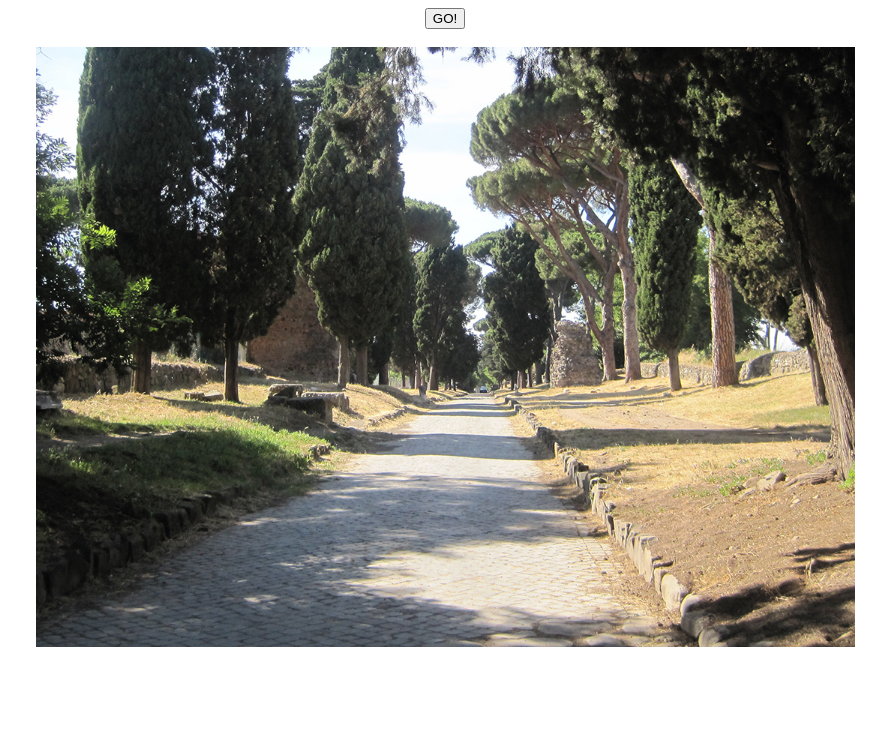
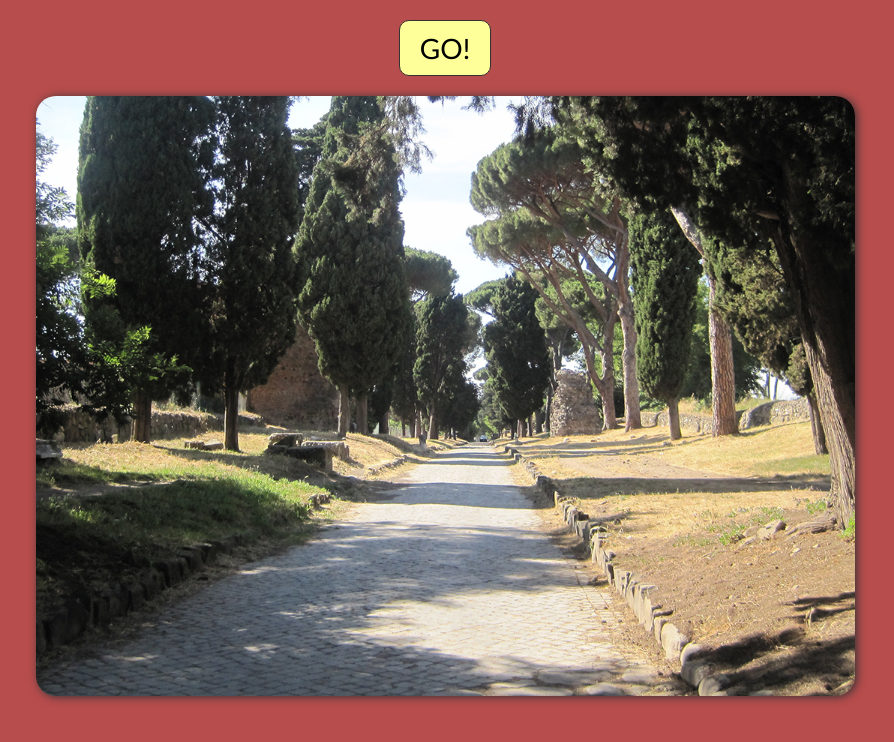
Before and after one commit to magistrula/artes-docendi, a website: page app/index.html in a window 1280 px wide. Shown: the whole page, without its empty margins (195-1089 px from the left). Drawn offline with Linux system fonts and the light colour scheme.

Commit message:
Add css styling to button chooser page

```diff
--- /dev/null
+++ b/app/css/style.css
@@ -0,0 +1,36 @@
+body {
+  background-color: #B84D4D;
+}
+
+button {
+  border-radius: 10px;
+  border: 1px solid #333;
+  background-color: #FFFF99;
+  font-family: "Trebuchet MS", Helvetica, sans-serif;
+}
+
+button:active {
+  background-color: #FFCC99;
+}
+
+button:focus {
+  outline: none;
+}
+
+.large-button {
+  font-size: 28px;
+  padding: 10px 20px;
+}
+
+.set-image-button {
+  display: block;
+  margin: 20px auto;
+}
+
+#main-image {
+  display: block;
+  margin: 0 auto;
+  height: 600px;
+  border-radius: 20px;
+  box-shadow: 2px 1px 10px #333;
+}
--- a/app/index.html
+++ b/app/index.html
@@ -2,12 +2,11 @@
 <html>
   <head>
     <title>Artes Docendi</title>
+    <link rel="stylesheet" type="text/css" href="css/style.css">
   </head>
-  <body align="center">
-    <button onclick="setImage()">GO!</button>
-    <br>
-    <br>
-    <img id="main-image" src="img/via-appia.jpg" height="600">
+  <body>
+    <button class="large-button set-image-button" onclick="setImage()">GO!</button>
+    <img id="main-image" src="img/via-appia.jpg">
   </body>
   <script type="text/javascript" src="js/image-chooser.js"></script>
 </html>
```
Also changed, not shown: README.md.
